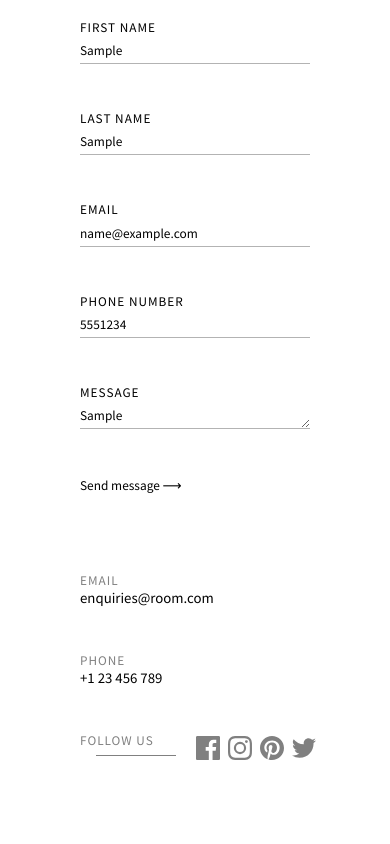
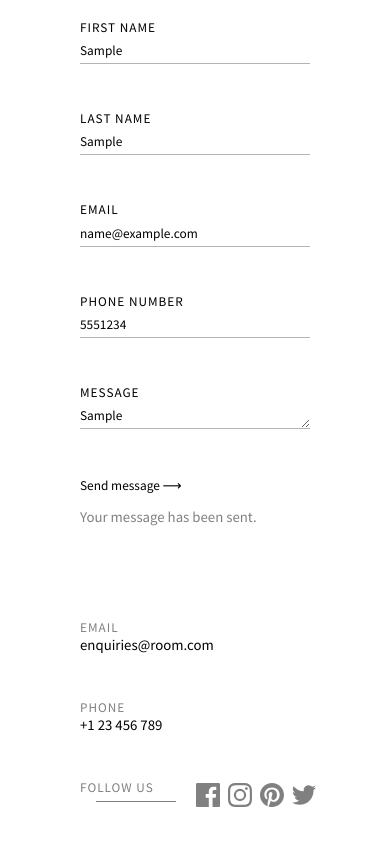
Before and after one commit to Aure-en/room, a React (Create React App) app: page /contact in a window 390 px wide. Both pictures are taken after typing "Sample", "Sample", "name@example.com", "5551234", "Sample" into the empty fields and a click on the button "Send message ⟶". Shown: the part 551-1395 px from the top of the page. Built offline with nearby package versions, Linux system fonts and the light colour scheme; no server answers.

Commit message:
- Fixed some styles on mobile devices - Added a success message in the Contact Form - Fixed bug causing product's preview to sometimes scroll automatically when the page is loading.

```diff
--- a/src/components/FullCarousel.jsx
+++ b/src/components/FullCarousel.jsx
@@ -131,19 +131,20 @@ const Text = styled.div`
   color: ${colors.arrow};
   display: flex;
   flex-direction: column;
+  justify-content: center;
   align-items: center;
   font-size: 1.25rem;
   line-height: 2.5rem;
   text-align: center;
   padding: 0 1rem;
+  left: 50%;
+  top: 15%;
+  transform: translateX(-50%);
 
-  @media all and (min-width: 400px) {
+  @media all and (min-width: 768px) {
+    left: 15%;
     top: 50%;
     transform: translateY(-50%);
-    left: 15%;
-  }
-
-  @media all and (min-width: 768px) {
     font-size: 1.75rem;
     line-height: 3.25rem;
     align-items: flex-start;
--- a/src/hooks/useCarousel.js
+++ b/src/hooks/useCarousel.js
@@ -6,6 +6,7 @@ function useCarousel(slides, number) {
   const [slidesGroups, setSlidesGroups] = useState([]);
   const [transition, setTransition] = useState(0);
   const [transitionDuration, setTransitionDuration] = useState(0.3);
+  const [isInitialized, setIsInitialized] = useState(false);
   const [isNext, setIsNext] = useState(false); // Indicates the carousel direction (previous/next)
 
   const previous = () => {
@@ -30,6 +31,7 @@ function useCarousel(slides, number) {
   - Thanks to useEffect, the transition duration is put back to 0.3s to have a smooth animation.
   */
   const handleTransitionEnd = () => {
+    if (!isInitialized) return;
     setTransitionDuration(0);
     setTransition(-100 / slidesGroups.length);
 
@@ -78,6 +80,11 @@ function useCarousel(slides, number) {
     }
   }, [transitionDuration]);
 
+  // Avoid handleTransitionEnd when initializing the carousel
+  useEffect(() => {
+    setIsInitialized(true);
+  }, [transition]);
+
   return {
     currentSlide,
     slidesNumber,
--- a/src/routes/general/Contact.jsx
+++ b/src/routes/general/Contact.jsx
@@ -14,9 +14,11 @@ function Contact() {
   const [email, setEmail] = useState("");
   const [phone, setPhone] = useState("");
   const [message, setMessage] = useState("");
+  const [success, setSuccess] = useState("");
 
   const handleFormSubmit = (e) => {
     e.preventDefault();
+    setSuccess("Your message has been sent.");
   };
 
   return (
@@ -37,6 +39,7 @@ function Contact() {
                 id="first_name"
                 onChange={(e) => setFirstName(e.target.value)}
                 placeholder="Enter your first name"
+                required
               />
             </Field>
 
@@ -48,6 +51,7 @@ function Contact() {
                 id="last_name"
                 onChange={(e) => setLastName(e.target.value)}
                 placeholder="Enter your last name"
+                required
               />
             </Field>
 
@@ -59,6 +63,7 @@ function Contact() {
                 value={email}
                 onChange={(e) => setEmail(e.target.value)}
                 placeholder="Enter your email"
+                required
               />
             </Field>
 
@@ -70,6 +75,7 @@ function Contact() {
                 value={phone}
                 onChange={(e) => setPhone(e.target.value)}
                 placeholder="Enter your phone number"
+                required
               />
             </Field>
 
@@ -81,10 +87,14 @@ function Contact() {
                 onChange={(e) => setMessage(e.target.value)}
                 placeholder="Enter your message"
                 rows={1}
+                required
               />
             </MessageField>
 
-            <SubmitBtn>Send message ⟶</SubmitBtn>
+            <Field>
+              <SubmitBtn>Send message ⟶</SubmitBtn>
+              {success && <Success>{success}</Success>}
+            </Field>
           </Form>
 
           <Information>
@@ -257,7 +267,7 @@ const TextArea = styled.textarea`
 `;
 
 const SubmitBtn = styled.button`
-  justify-self: start;
+  align-self: flex-start;
   padding: 0;
   cursor: pointer;
   transition: all 0.2s linear;
@@ -305,3 +315,8 @@ const Icon = styled.a`
     color: ${colors.black};
   }
 `;
+
+const Success = styled.div`
+  color: ${colors.grey};
+  margin: 1rem 0;
+`;
```
Also changed, not shown: 1 other file (tests, documents, lock files or other folders).
